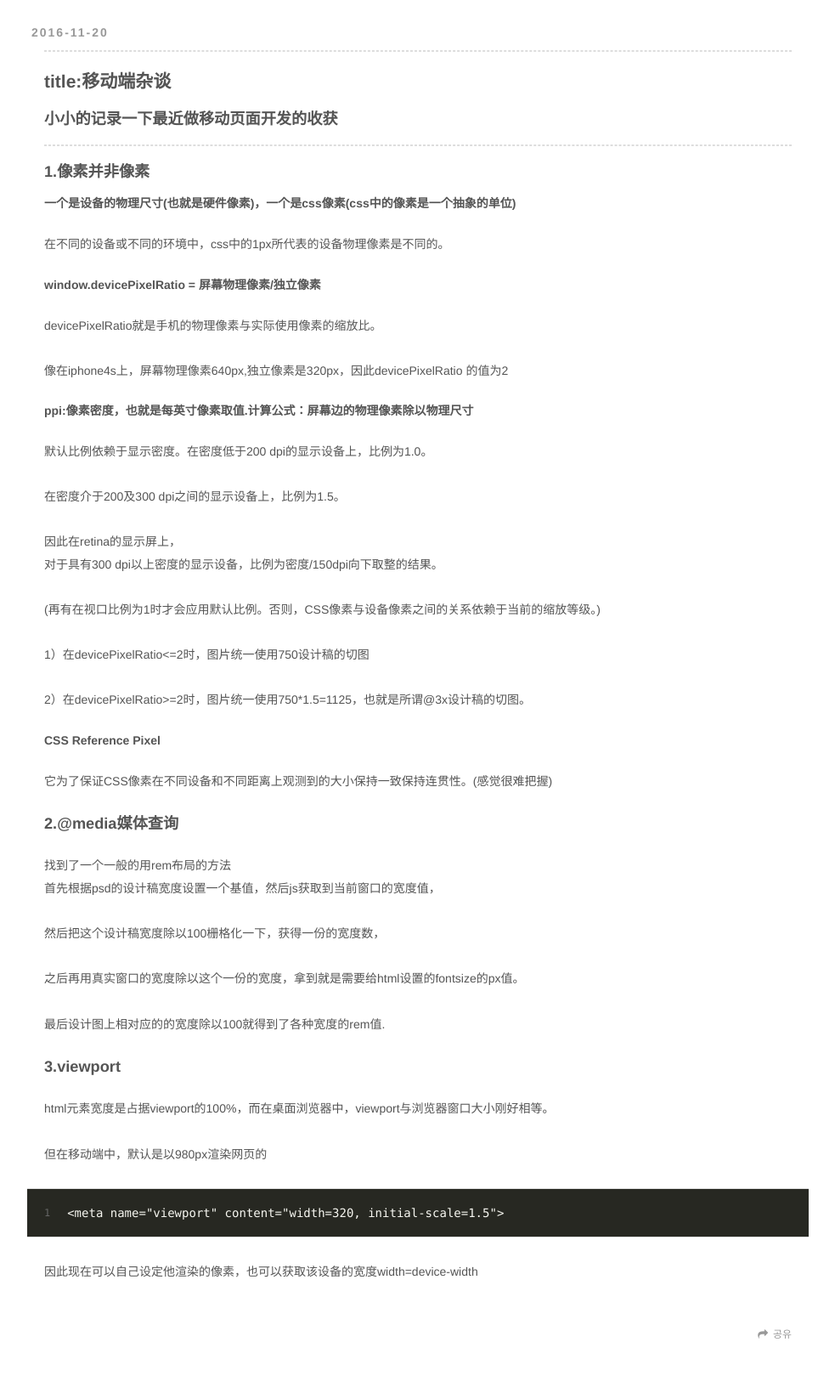
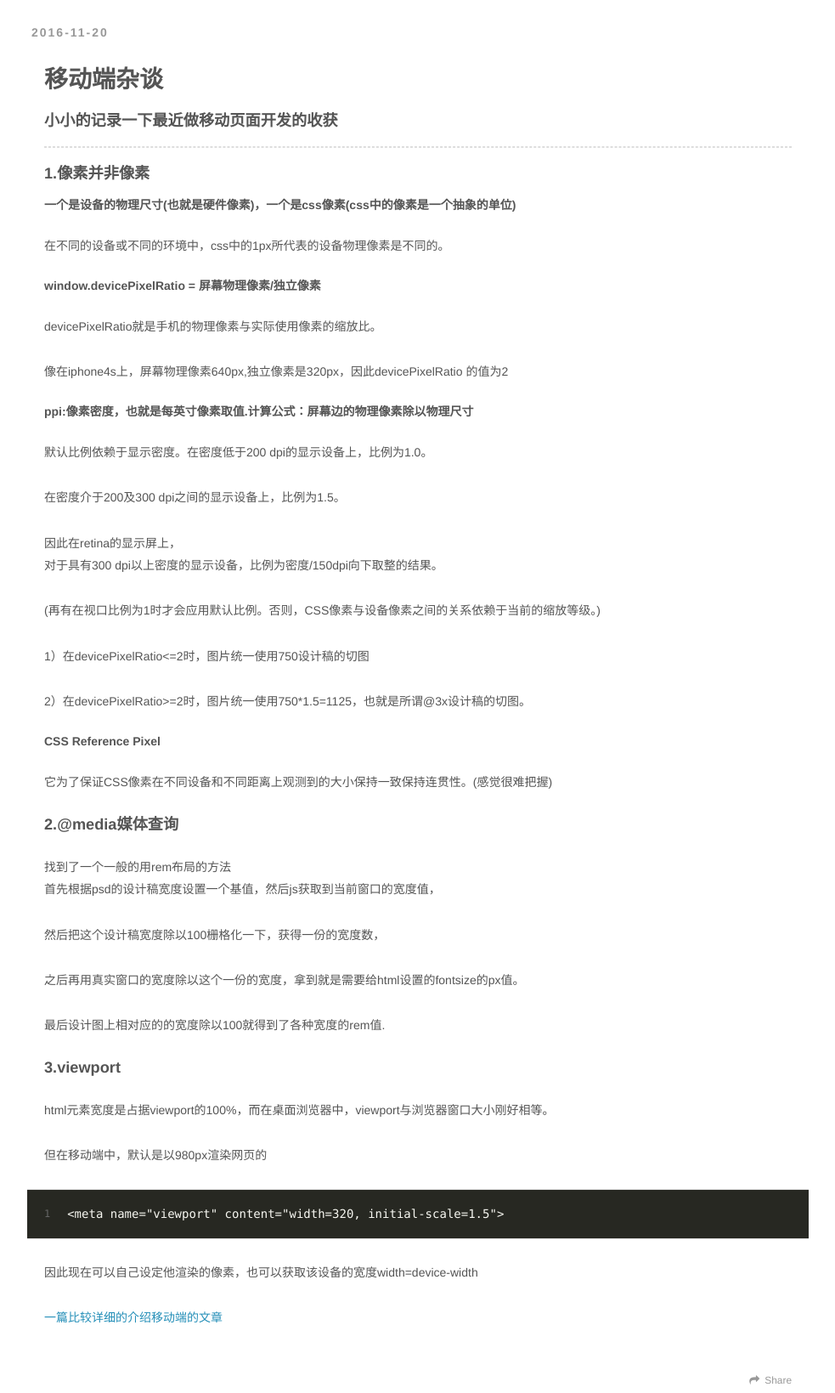
Before and after one commit to z2014/z2014.github.io, a plain HTML site: page index.html in a window 1280 px wide. Shown: the part 320-1959 px from the top of the page at 85% size, without its empty margins (148-1131 px from the left). Drawn offline with nearby package versions, Linux system fonts and the light colour scheme.

Commit message:
Site updated: 2016-11-20 21:55:53

```diff
--- a/index.html
+++ b/index.html
@@ -89,7 +89,7 @@
     </nav>
     <div id="search-form-wrap">
       <form action="http://www.baidu.com/baidu" method="get" accept-charset="utf-8" class="search-form">
-        <input type="search" name="word" maxlength="20" class="search-form-input" placeholder="검색">
+        <input type="search" name="word" maxlength="20" class="search-form-input" placeholder="Search">
         <input type="submit" value="" class="search-form-submit">
         <input name=tn type=hidden value="bds">
         <input name=cl type=hidden value="3">
@@ -121,23 +121,32 @@
   <div class="article-inner">
 
 
+      <header class="article-header">
+
+
+    <h1 itemprop="name">
+      <a class="article-title" href="/2016/11/20/post3/">移动端杂谈</a>
+    </h1>
+
+
+      </header>
+
     <div class="article-entry" itemprop="articleBody">
 
-        <hr>
-<h2 id="title-移动端杂谈"><a href="#title-移动端杂谈" class="headerlink" title="title:移动端杂谈"></a>title:移动端杂谈</h2><h3 id="小小的记录一下最近做移动页面开发的收获"><a href="#小小的记录一下最近做移动页面开发的收获" class="headerlink" title="小小的记录一下最近做移动页面开发的收获"></a>小小的记录一下最近做移动页面开发的收获</h3><hr>
+        <h3 id="小小的记录一下最近做移动页面开发的收获"><a href="#小小的记录一下最近做移动页面开发的收获" class="headerlink" title="小小的记录一下最近做移动页面开发的收获"></a>小小的记录一下最近做移动页面开发的收获</h3><hr>
 <h3 id="1-像素并非像素"><a href="#1-像素并非像素" class="headerlink" title="1.像素并非像素"></a>1.像素并非像素</h3><h5 id="一个是设备的物理尺寸-也就是硬件像素-，一个是css像素-css中的像素是一个抽象的单位"><a href="#一个是设备的物理尺寸-也就是硬件像素-，一个是css像素-css中的像素是一个抽象的单位" class="headerlink" title="一个是设备的物理尺寸(也就是硬件像素)，一个是css像素(css中的像素是一个抽象的单位)"></a>一个是设备的物理尺寸(也就是硬件像素)，一个是css像素(css中的像素是一个抽象的单位)</h5><p>在不同的设备或不同的环境中，css中的1px所代表的设备物理像素是不同的。</p>
 <h5 id="window-devicePixelRatio-屏幕物理像素-独立像素"><a href="#window-devicePixelRatio-屏幕物理像素-独立像素" class="headerlink" title="window.devicePixelRatio = 屏幕物理像素/独立像素"></a>window.devicePixelRatio = 屏幕物理像素/独立像素</h5><p>devicePixelRatio就是手机的物理像素与实际使用像素的缩放比。<br><br>像在iphone4s上，屏幕物理像素640px,独立像素是320px，因此devicePixelRatio 的值为2</p>
 <h5 id="ppi-像素密度，也就是每英寸像素取值-计算公式：屏幕边的物理像素除以物理尺寸"><a href="#ppi-像素密度，也就是每英寸像素取值-计算公式：屏幕边的物理像素除以物理尺寸" class="headerlink" title="ppi:像素密度，也就是每英寸像素取值.计算公式：屏幕边的物理像素除以物理尺寸"></a>ppi:像素密度，也就是每英寸像素取值.计算公式：屏幕边的物理像素除以物理尺寸</h5><p>默认比例依赖于显示密度。在密度低于200 dpi的显示设备上，比例为1.0。<br><br>在密度介于200及300 dpi之间的显示设备上，比例为1.5。<br><br>因此在retina的显示屏上，<br>对于具有300 dpi以上密度的显示设备，比例为密度/150dpi向下取整的结果。<br><br>(再有在视口比例为1时才会应用默认比例。否则，CSS像素与设备像素之间的关系依赖于当前的缩放等级。)<br><br>1）在devicePixelRatio&lt;=2时，图片统一使用750设计稿的切图<br><br>2）在devicePixelRatio&gt;=2时，图片统一使用750*1.5=1125，也就是所谓@3x设计稿的切图。<br></p>
 <h5 id="CSS-Reference-Pixel"><a href="#CSS-Reference-Pixel" class="headerlink" title="CSS Reference Pixel"></a>CSS Reference Pixel</h5><p>它为了保证CSS像素在不同设备和不同距离上观测到的大小保持一致保持连贯性。(感觉很难把握)</p>
 <h3 id="2-media媒体查询"><a href="#2-media媒体查询" class="headerlink" title="2.@media媒体查询"></a>2.@media媒体查询</h3><p>找到了一个一般的用rem布局的方法<br>首先根据psd的设计稿宽度设置一个基值，然后js获取到当前窗口的宽度值，<br><br>然后把这个设计稿宽度除以100栅格化一下，获得一份的宽度数，<br><br>之后再用真实窗口的宽度除以这个一份的宽度，拿到就是需要给html设置的fontsize的px值。<br><br>最后设计图上相对应的的宽度除以100就得到了各种宽度的rem值.</p>
 <h3 id="3-viewport"><a href="#3-viewport" class="headerlink" title="3.viewport"></a>3.viewport</h3><p>html元素宽度是占据viewport的100%，而在桌面浏览器中，viewport与浏览器窗口大小刚好相等。<br><br>但在移动端中，默认是以980px渲染网页的<br><figure class="highlight plain"><table><tr><td class="gutter"><pre><div class="line">1</div></pre></td><td class="code"><pre><div class="line">&lt;meta name=&quot;viewport&quot; content=&quot;width=320, initial-scale=1.5&quot;&gt;</div></pre></td></tr></table></figure></p>
-<p>因此现在可以自己设定他渲染的像素，也可以获取该设备的宽度width=device-width<br></p>
+<p>因此现在可以自己设定他渲染的像素，也可以获取该设备的宽度width=device-width<br><br><a href="http://www.infoq.com/cn/articles/development-of-the-mobile-web-deep-concept" target="_blank" rel="external">一篇比较详细的介绍移动端的文章</a></p>
 
 
     </div>
     <footer class="article-footer">
 
-        <a data-url="http://yoursite.com/2016/11/20/post3/" data-id="civqp7kea0000r08nxijxjjuj" class="article-share-link">공유</a>
+        <a data-url="http://yoursite.com/2016/11/20/post3/" data-id="civqphqlj0002qg8nnns10ekc" class="article-share-link">Share</a>
 
 
 
@@ -192,7 +201,7 @@
     </div>
     <footer class="article-footer">
 
-        <a data-url="http://yoursite.com/2016/11/18/post2/" data-id="civqp7ksl0001r08n6lylmbbv" class="article-share-link">공유</a>
+        <a data-url="http://yoursite.com/2016/11/18/post2/" data-id="civqphqlf0001qg8nr167sb0f" class="article-share-link">Share</a>
 
 
 
@@ -233,7 +242,7 @@
     </div>
     <footer class="article-footer">
 
-        <a data-url="http://yoursite.com/2016/11/18/post1/" data-id="civqp7ksp0002r08nt7gi342u" class="article-share-link">공유</a>
+        <a data-url="http://yoursite.com/2016/11/18/post1/" data-id="civqphql80000qg8n65m274g3" class="article-share-link">Share</a>
 
 
 
```
Also changed, not shown: 2016/11/18/post1/index.html (+2 -2 lines), 2016/11/18/post2/index.html (+3 -3 lines), 2016/11/20/post3/index.html (+24 -15 lines), archives/2016/11/index.html (+7 -1 lines), archives/2016/index.html (+7 -1 lines), archives/index.html (+7 -1 lines).
